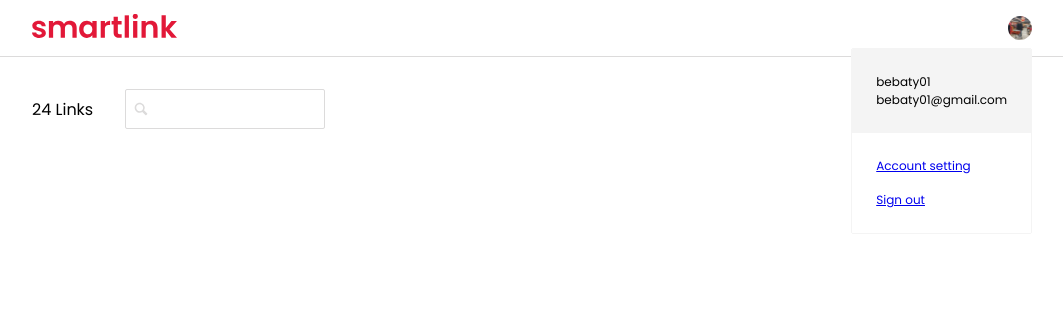
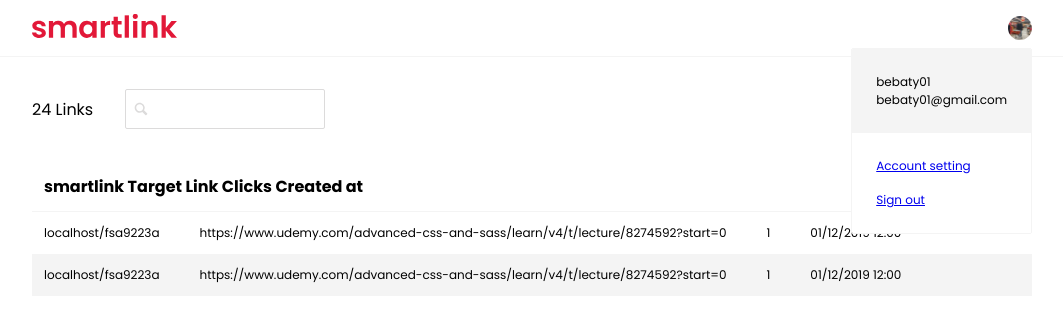
Before and after one commit to ythjkt/smart-link, a website: page client/html/dashboard.html in a window 1280 px wide. Shown: the whole page, without its empty margins (108-1171 px from the left). Drawn offline with Linux system fonts and the light colour scheme.

Commit message:
Adds link table to dashboard. This will be refactored using css grid rather than flexbox

```diff
--- a/client/html/dashboard.html
+++ b/client/html/dashboard.html
@@ -10,7 +10,7 @@
   <link rel="icon" type="image/png" href="img/favicon/favicon-64x64.png" sizes="64x64">
   <link rel="icon" type="image/png" href="img/favicon/favicon-128x128.png" sizes="128x128">
 
-  <link href="https://fonts.googleapis.com/css?family=Montserrat:400,600" rel="stylesheet">
+  <link href="https://fonts.googleapis.com/css?family=Montserrat:300,400,600" rel="stylesheet">
   <link href="https://fonts.googleapis.com/css?family=Poppins:400,700" rel="stylesheet">
 
 
@@ -69,6 +69,30 @@
         </div>
       </div>
     </section>
+    <section class="link-table u-margin-top-medium">
+      <div class="container link-table__container">
+        <div class="link-table__header">
+          <span class="link-table__h-slink">smartlink</span>
+          <span class="link-table__h-tlink">Target Link</span>
+          <span class="link-table__h-clicks">Clicks</span>
+          <span class="link-table__h-date">Created at</span>
+        </div>
+        <ul class="link-table__list">
+          <li class="link-table__item">
+            <span class="link-table__slink">localhost/fsa9223a</span>
+            <span class="link-table__tlink">https://www.udemy.com/advanced-css-and-sass/learn/v4/t/lecture/8274592?start=0</span>
+            <span class="link-table__clicks">1</span>
+            <span class="link-table__date">01/12/2019 12:00</span>
+          </li>
+          <li class="link-table__item">
+            <span class="link-table__slink">localhost/fsa9223a</span>
+            <span class="link-table__tlink">https://www.udemy.com/advanced-css-and-sass/learn/v4/t/lecture/8274592?start=0</span>
+            <span class="link-table__clicks">1</span>
+            <span class="link-table__date">01/12/2019 12:00</span>
+          </li>
+        </ul>
+      </div>
+    </section>
   </main>
 </body>
 </html>
--- a/client/html/sass/components/_form-group.scss
+++ b/client/html/sass/components/_form-group.scss
@@ -14,7 +14,7 @@
     font-size: inherit;
     border: 1px solid $color-grey-light-2;
     border-radius: 2px;
-s
+
     &:focus {
       outline: none;
       border: 1px solid $color-blue;
--- /dev/null
+++ b/client/html/sass/components/_link-table.scss
@@ -0,0 +1,42 @@
+.link-table {
+  &__header {
+    font-weight: 600;
+    padding: 1.2rem;
+    border-bottom: 1px solid $color-grey-light-2;
+  }
+
+  &__list {
+    list-style: none;
+  }
+
+  &__item {
+    font-size: 1.2rem;
+    padding: 1.2rem;
+    font-weight: 300;
+    display: flex;
+    align-items: center;
+
+    &:nth-child(even) {
+      background-color: $color-grey-light-2;
+    }
+
+    & > *:not(:last-child) {
+      margin-right: 4rem;
+    }
+  }
+
+  &__slink {
+    flex: 0 1 10%;
+  }
+
+  &__tlink {
+  }
+
+  &__clicks {
+
+  }
+
+  &__date {
+    align-items: end;
+  }
+}
--- a/client/html/sass/layout/_header.scss
+++ b/client/html/sass/layout/_header.scss
@@ -4,7 +4,7 @@
   position: fixed;
   width: 100%;
   z-index: 100;
-  border-bottom: 1px solid $color-grey-light-3;
+  border-bottom: 1px solid $color-grey-light-2;
 
   &__container {
     display: flex;
--- a/client/html/sass/layout/_login.scss
+++ b/client/html/sass/layout/_login.scss
@@ -7,6 +7,10 @@
   width: 32rem;
   margin: 0 auto;
 
+  form {
+    width: 100%;
+  }
+
   &__logo {
     height: 2.4rem;
   }
--- a/client/html/sass/main.scss
+++ b/client/html/sass/main.scss
@@ -17,5 +17,6 @@
 @import "components/dropdown";
 @import "components/accountPanel";
 @import "components/search-bar";
+@import "components/link-table";
 
 @import "pages/landing";
--- a/client/html/sass/pages/_landing.scss
+++ b/client/html/sass/pages/_landing.scss
@@ -4,6 +4,7 @@
   position: fixed;
   width: 100%;
   z-index: 100;
+  // box-shadow: 0 .1rem 4rem rgba($color-black, .1);
 
   &__container {
     display: flex;
```
Also changed, not shown: client/html/signup.html (+2 -0 lines), client/html/css/style.css, 1 other file.
